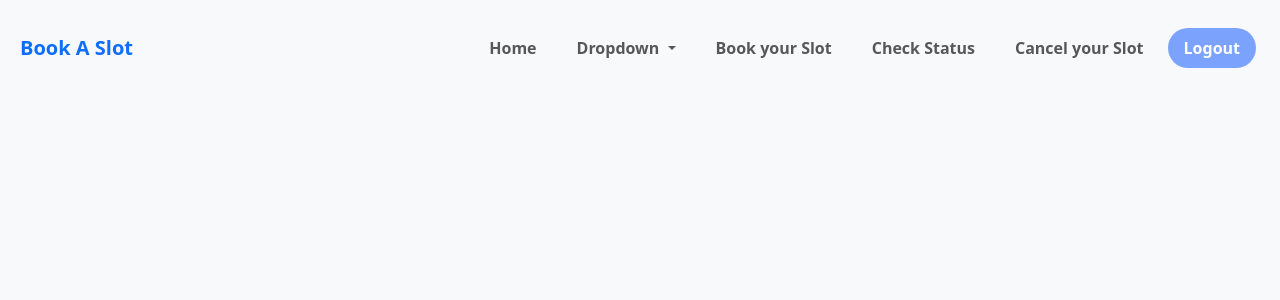
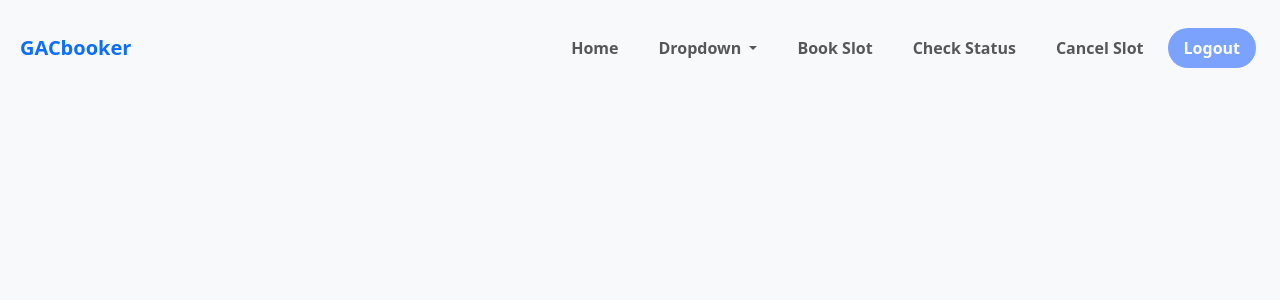
Before and after one commit to rushiii3/Book_A_Slot, a PHP site: page /navigation.html in a window 1280 px wide. Shown: the top 300 px of the page. Run offline with PHP 8.4, Linux system fonts and the light colour scheme.

Commit message:
doneefortoday

```diff
--- a/src/main/home.php
+++ b/src/main/home.php
@@ -39,7 +39,7 @@
 </head>
 <body>
         <?php
-            require("session.php");
+          require("session.php");
             require_once("loader.html");
         ?>
         <main id="main">
--- a/src/main/logout.php
+++ b/src/main/logout.php
@@ -4,5 +4,6 @@ unset($_SESSION);
 session_destroy();
 session_write_close();
 header('Location: sign_in.php');
-die;
+header("Cache-Control: no-cache, must-revalidate");
+exit;
 ?>
--- a/src/main/navigation.html
+++ b/src/main/navigation.html
@@ -20,7 +20,7 @@
 <body class="bg-light">
         <nav class="navbar navbar-expand-lg bg-light ">
   <div class="container-fluid p-1">
-    <a class="navbar-brand text-primary ms-3 fw-bolder" href="#">Book A Slot</a>
+    <a class="navbar-brand text-primary ms-3 fw-bolder" href="home.php">GACbooker</a>
     <button class="navbar-toggler" type="button" id="showNav">
       <span class="navbar-toggler-icon"></span>
     </button>
@@ -28,7 +28,7 @@
       <ul class="navbar-nav ms-auto mb-2 mb-lg-0">
 
         <li class="nav-item ">
-          <a class="nav-link mx-1 px-3 fw-bold" aria-current="page" href="index.php">Home</a>
+          <a class="nav-link mx-1 px-3 fw-bold" aria-current="page" href="home.php">Home</a>
         </li>
 
         <li class="nav-item dropdown ">
@@ -43,18 +43,17 @@
           </li>
 
         <li class="nav-item ">
-          <a class="nav-link mx-1 px-3 fw-bold" href="booking.php">Book your Slot</a>
+          <a class="nav-link mx-1 px-3 fw-bold" href="booking.php">Book Slot</a>
         </li>
         <li class="nav-item ">
           <a class="nav-link mx-1 px-3 fw-bold" href="#">Check Status</a>
         </li>
         <li class="nav-item ">
-          <a class="nav-link mx-1 px-3 fw-bold" href="#">Cancel your Slot</a>
+          <a class="nav-link mx-1 px-3 fw-bold" href="#">Cancel Slot</a>
         </li>
         <li class="nav-item ">
             <a class="nav-link mx-1 px-3 fw-bold" id="logout" href="logout.php" style="background-color: rgba(0,77,255,0.5);border-radius: 20px;color: white;">Logout</a>
           </li>
-
       </ul>
     </div>
   </div>
```
Also changed, not shown: src/main/session.php (+4 -4 lines).
